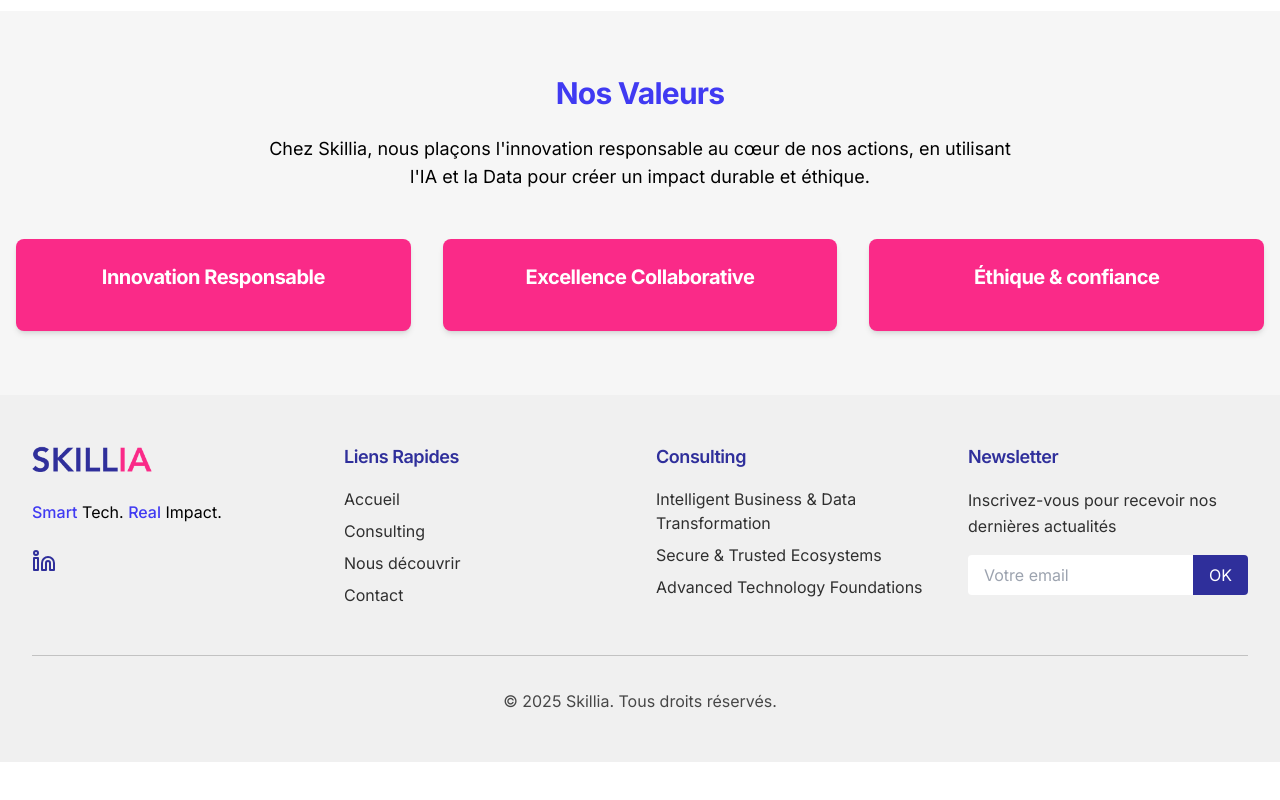
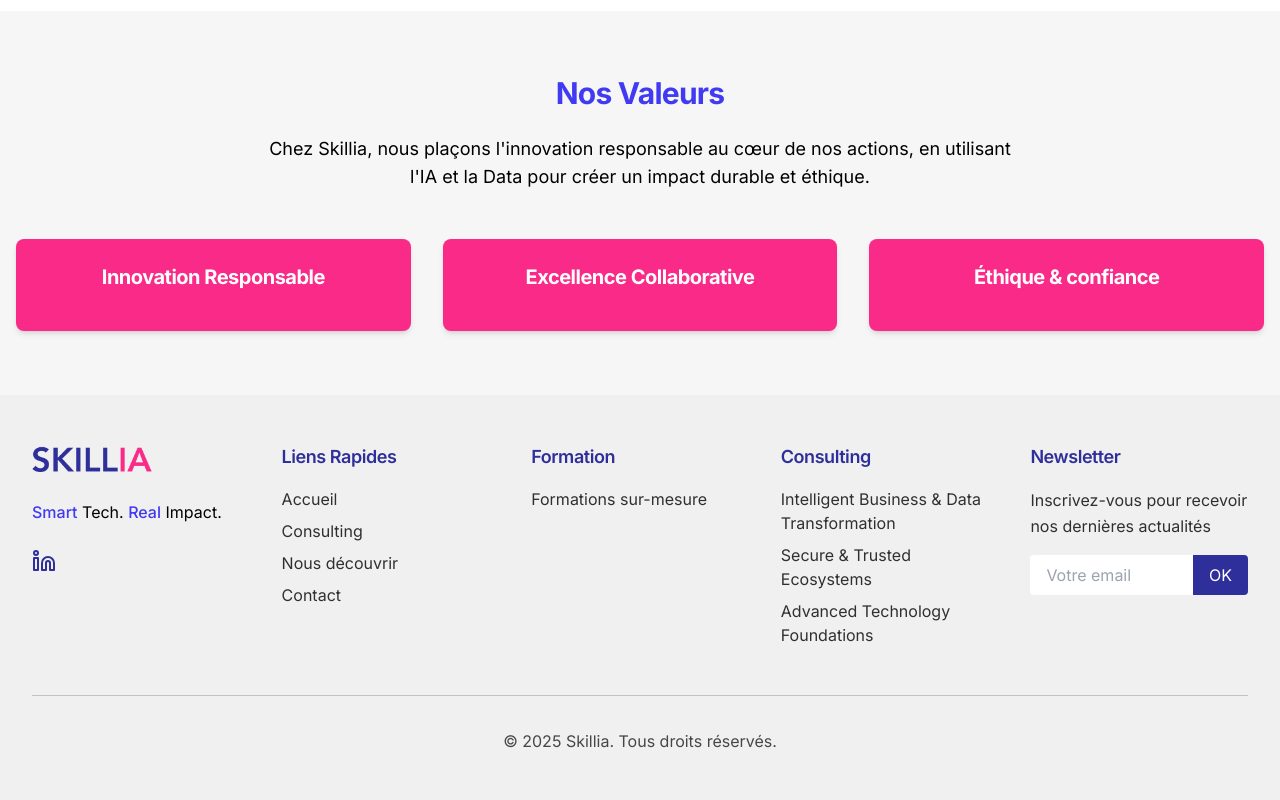
Before and after one commit to Medbmayem/skillia-reboot-design, a React (Vite) app: page /about in a window 1280 px wide. Shown: the part 665-1465 px from the top of the page. Before the commit the page ends 1427 px from the top, so only its background shows below. Built offline with nearby package versions, Linux system fonts and the light colour scheme.

Commit message:
Add formation section to footer
The AI added a "Formation" section to the footer, including relevant links.

```diff
--- a/src/components/Footer.tsx
+++ b/src/components/Footer.tsx
@@ -1,3 +1,4 @@
+
 import React from 'react';
 import { Link, useLocation } from 'react-router-dom';
 import { Linkedin } from 'lucide-react';
@@ -25,7 +26,7 @@ const Footer = () => {
   return (
     <footer className="bg-[#F0F0F0] text-skillia-blue">
       <div className="container mx-auto py-12">
-        <div className="grid gap-8 md:grid-cols-4">
+        <div className="grid gap-8 md:grid-cols-5">
           <div className="md:col-span-1">
             <div className="mb-4">
               <img
@@ -93,6 +94,21 @@ const Footer = () => {
           </div>
 
           <div>
+            <h3 className="text-lg font-semibold mb-4">Formation</h3>
+            <ul className="space-y-2">
+              <li>
+                <Link
+                  to="/formations"
+                  className="text-black opacity-80 hover:opacity-100 transition-colors"
+                  onClick={handleLinkClick}
+                >
+                  Formations sur-mesure
+                </Link>
+              </li>
+            </ul>
+          </div>
+
+          <div>
             <h3 className="text-lg font-semibold mb-4">Consulting</h3>
             <ul className="space-y-2">
               <li>
```
